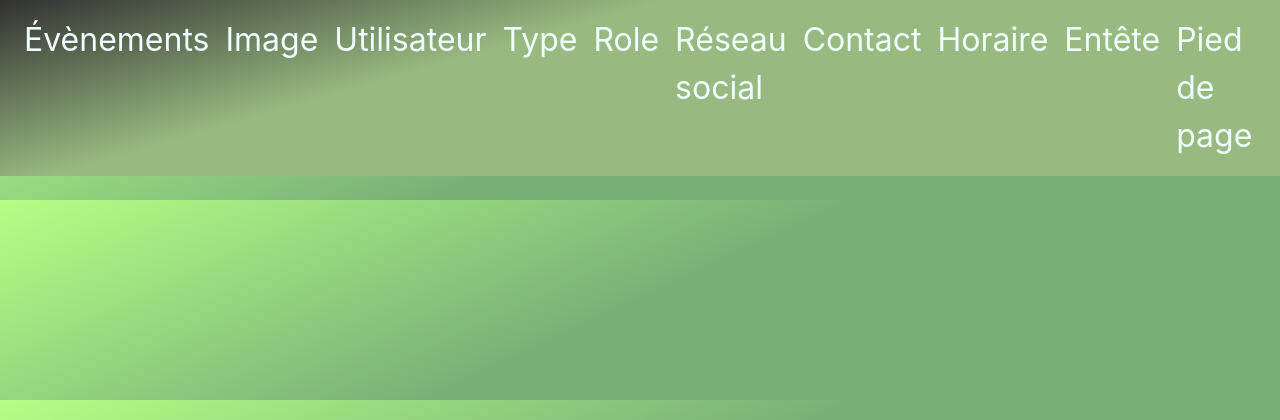
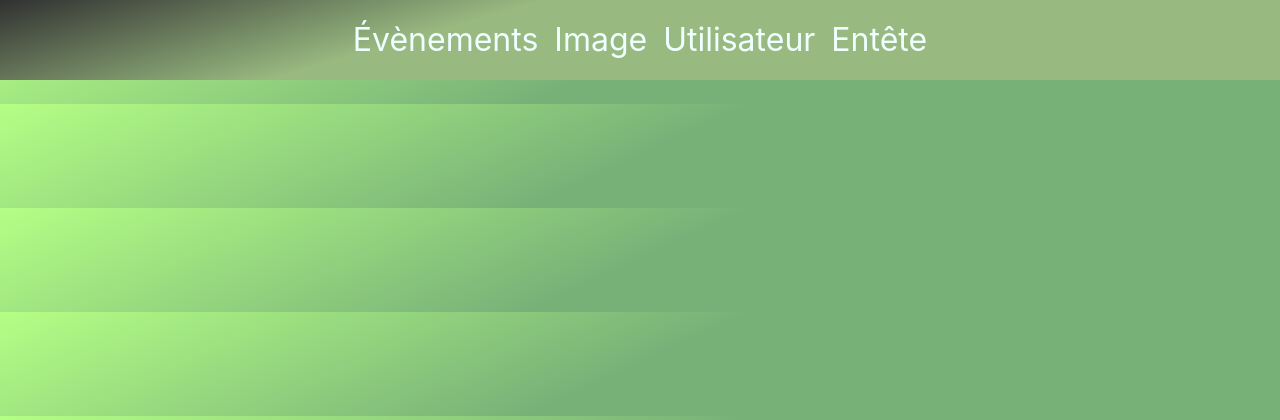
Before and after one commit to florianmathieudev/GRBA, a Symfony app: template GRBA/templates/back_base.html.twig in a window 1280 px wide. Shown: the top 420 px of the page. Run offline with Twig, Linux system fonts and the light colour scheme; the template is opened without the code that fills it, so the values that code supplies are empty; some libraries are stand-ins or nearby versions.

Commit message:
navbar for backoffice update

```diff
--- a/GRBA/templates/_nav.html.twig
+++ b/GRBA/templates/_nav.html.twig
@@ -15,26 +15,7 @@
         <a class="nav-link" href="{{ path('user_index') }}">Utilisateur</a>
         </li>
         <li class="nav-item">
-        <a class="nav-link" href="{{ path('type_index') }}">Type</a>
-        </li>
-        <li class="nav-item">
-        <a class="nav-link" href="{{ path('role_index') }}">Role</a>
-        </li>
-        <li class="nav-item">
-        <a class="nav-link" href="{{ path('network_index') }}">Réseau social</a>
-        </li>
-        <li class="nav-item">
-        <a class="nav-link" href="{{ path('contact_index') }}">Contact</a>
-        </li>
-        <li class="nav-item">
-        <a class="nav-link" href="{{ path('horaire_index') }}">Horaire</a>
-        </li>
-        <li class="nav-item">
         <a class="nav-link" href="{{ path('header_index') }}">Entête</a>
-        </li>
-        <li class="nav-item">
-        <a class="nav-link" href="{{ path('footer_index') }}">Pied de page</a>
-        </li>
     </ul>
     </div>
 </nav>
```
